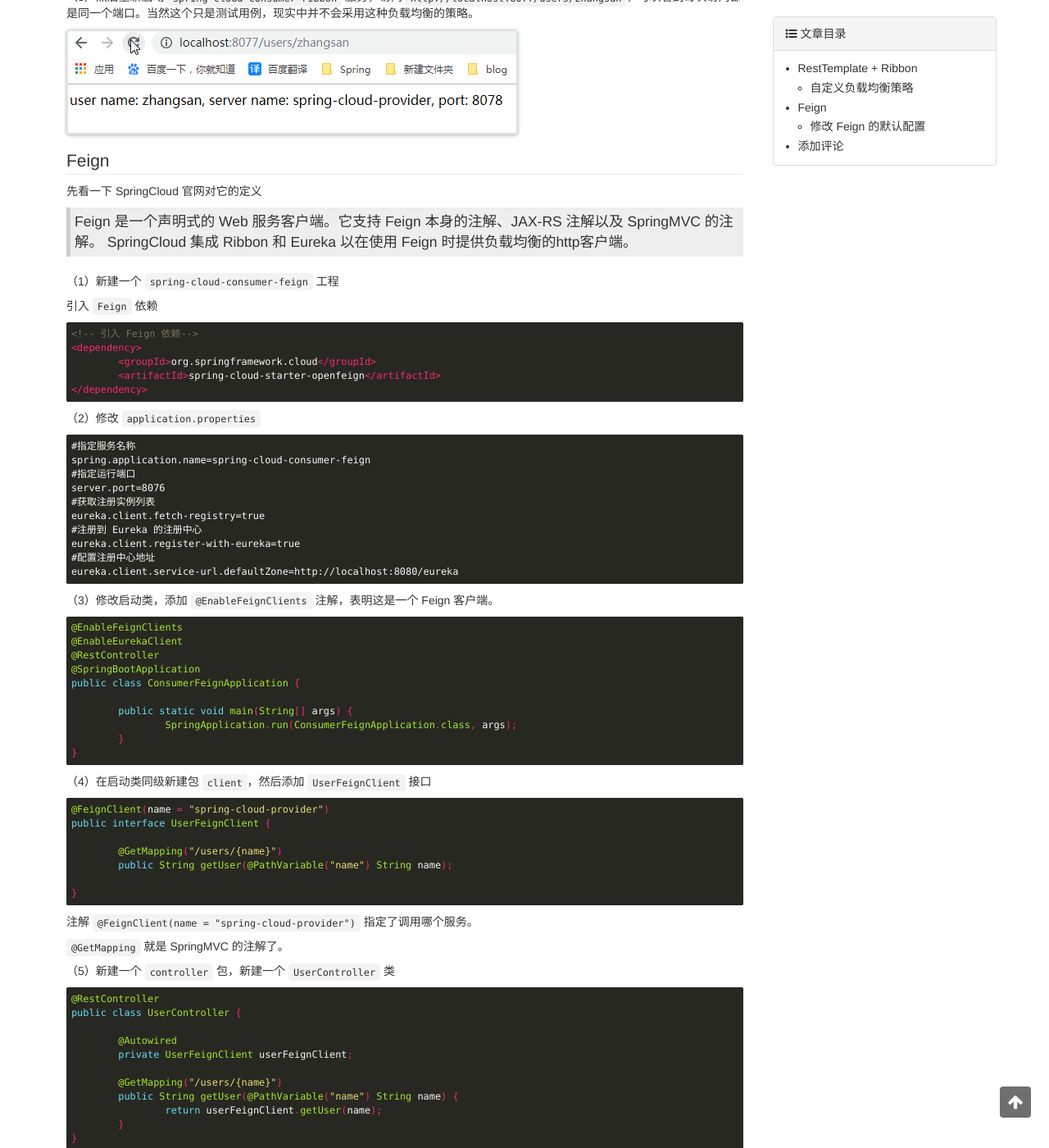
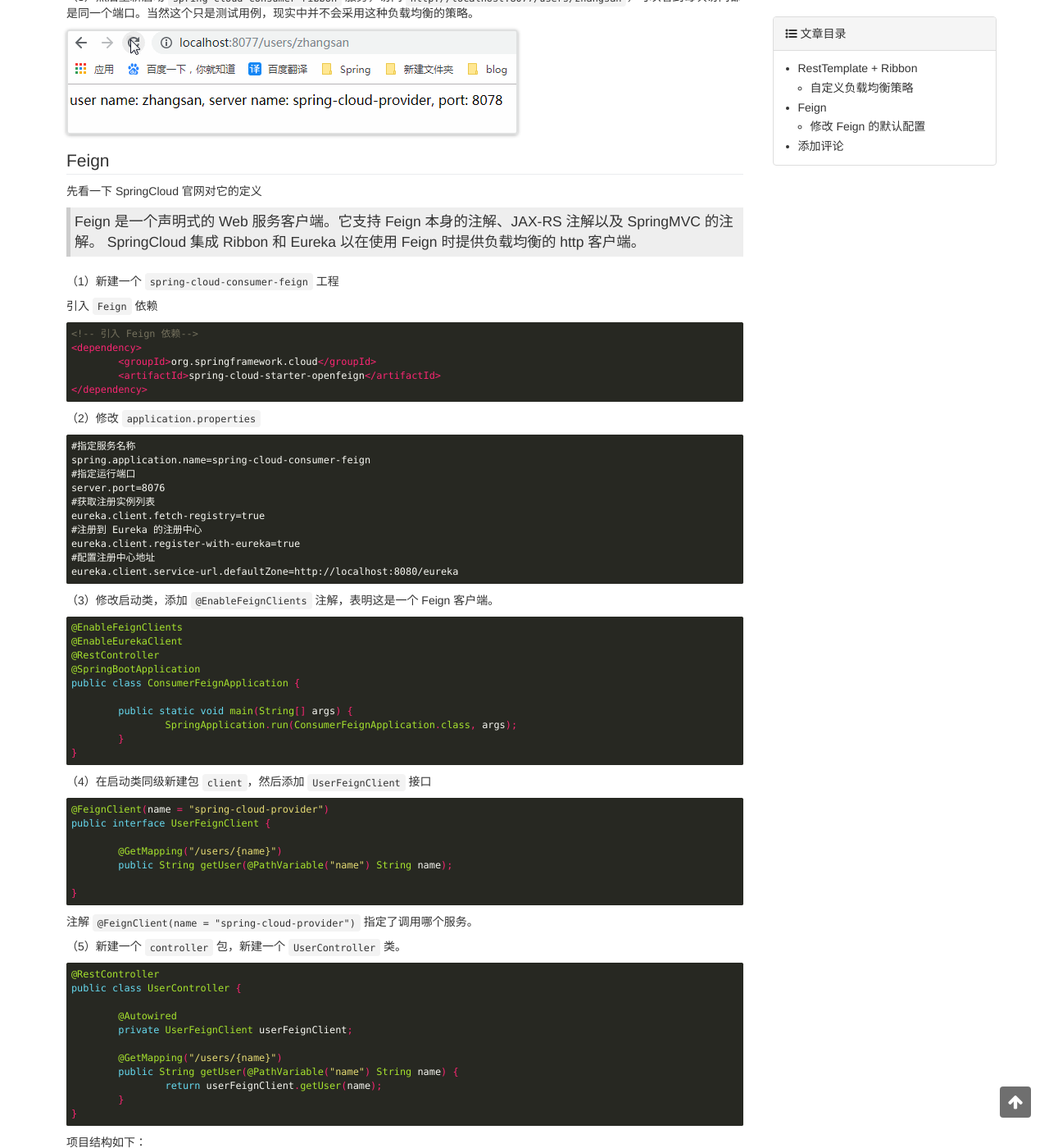
Before and after one commit to miansen/miansen.github.io, a Jekyll site: the page built from _posts/2019-09-25-spring-cloud-consumer-restTemplate-ribbon-feign.md, in a window 1280 px wide and 1400 px high, scrolled down 2824 px. Shown: the whole window at 82% size. Built offline with Jekyll 4.4.1, drawn with Linux system fonts in a browser that asks for light colours; comment, search, counter and statistics services are not loaded; some of the changed text lies outside the part shown.

Commit message:
modified:   2019-09-25-spring-cloud-consumer-restTemplate-ribbon-feign.md

````diff
--- a/_posts/2019-09-25-spring-cloud-consumer-restTemplate-ribbon-feign.md
+++ b/_posts/2019-09-25-spring-cloud-consumer-restTemplate-ribbon-feign.md
@@ -147,7 +147,7 @@
 先看一下 SpringCloud 官网对它的定义
 
 > Feign 是一个声明式的 Web 服务客户端。它支持 Feign 本身的注解、JAX-RS 注解以及 SpringMVC 的注解。
-> SpringCloud 集成 Ribbon 和 Eureka 以在使用 Feign 时提供负载均衡的http客户端。
+> SpringCloud 集成 Ribbon 和 Eureka 以在使用 Feign 时提供负载均衡的 http 客户端。
 
 （1）新建一个 `spring-cloud-consumer-feign` 工程
 
@@ -205,9 +205,7 @@
 
 注解 `@FeignClient(name = "spring-cloud-provider")` 指定了调用哪个服务。
 
-`@GetMapping` 就是 SpringMVC 的注解了。
-
-（5）新建一个 `controller` 包，新建一个 `UserController` 类
+（5）新建一个 `controller` 包，新建一个 `UserController` 类。
 
 ```java
 @RestController
@@ -223,7 +221,7 @@
 }
 ```
 
-项目结构如下
+项目结构如下：
 
 ![image](https://miansen.wang/assets/20190926153306.png)
 
@@ -235,7 +233,7 @@
 
 修改 Feign 的默认配置也存在包扫描的问题，跟修改 Ribbon 的策略一样，我们把包放在 SpringBoot 扫描不到的地方。
 
-（1）新建一个 `config` 包，新建类 `FeignContract`
+（1）新建一个 `config` 包，新建类 `FeignContract`。
 
 ```java
 @Configuration
@@ -248,13 +246,15 @@
 }
 ```
 
-项目结构如下
+项目结构如下：
 
 ![image](https://miansen.wang/assets/20190926155113.png)
 
 （2）在 `UserFeignClient` 类中的注解 `@FeignClient` 指定 `configuration` 参数。
 
-`@FeignClient(name = "spring-cloud-provider", configuration = FeignContractConfig.class)`
+```java
+@FeignClient(name = "spring-cloud-provider", configuration = FeignContractConfig.class)
+```
 
 我们在 `FeignContractConfig` 类中修改了 `Feign` 的 `Contract` ，`Contract` 是一个契约的概念。 `Feign` 默认的契约是 `SpringMVC`，所以我们在 `UserFeignClient` 类中使用的是 `SpringMVC` 的注解。现在 `Contract.Default()` 使用的契约是 `Feign `自己的，也就是说我们要把 `SpringMVC` 的注解修改为 `Feign` 的注解，否则项目启动不了。
 
````
Also changed, not shown: other parts of _posts/2019-09-25-spring-cloud-consumer-restTemplate-ribbon-feign.md (+1 -1 lines).
